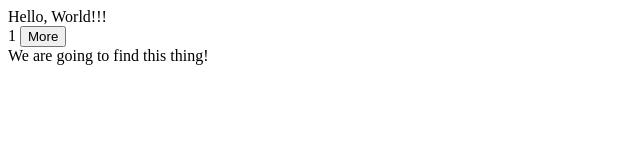
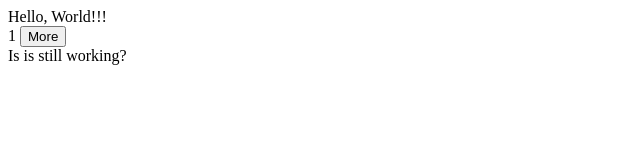
Before and after one commit to KevinEdwardBerry/git-me-out-of-this-mess, a plain HTML site: page index.html in a window 1280 px wide. Shown: the whole page, without its empty margins (0-640 px from the left). Drawn offline with Linux system fonts and the light colour scheme.

Commit message:
is it still working?

```diff
--- a/index.html
+++ b/index.html
@@ -13,7 +13,7 @@
     <div id="changeMe">
     </div>
     <div>
-        We are going to find this thing!
+        Is is still working?
     </div>
 </body>
 <script>
```
